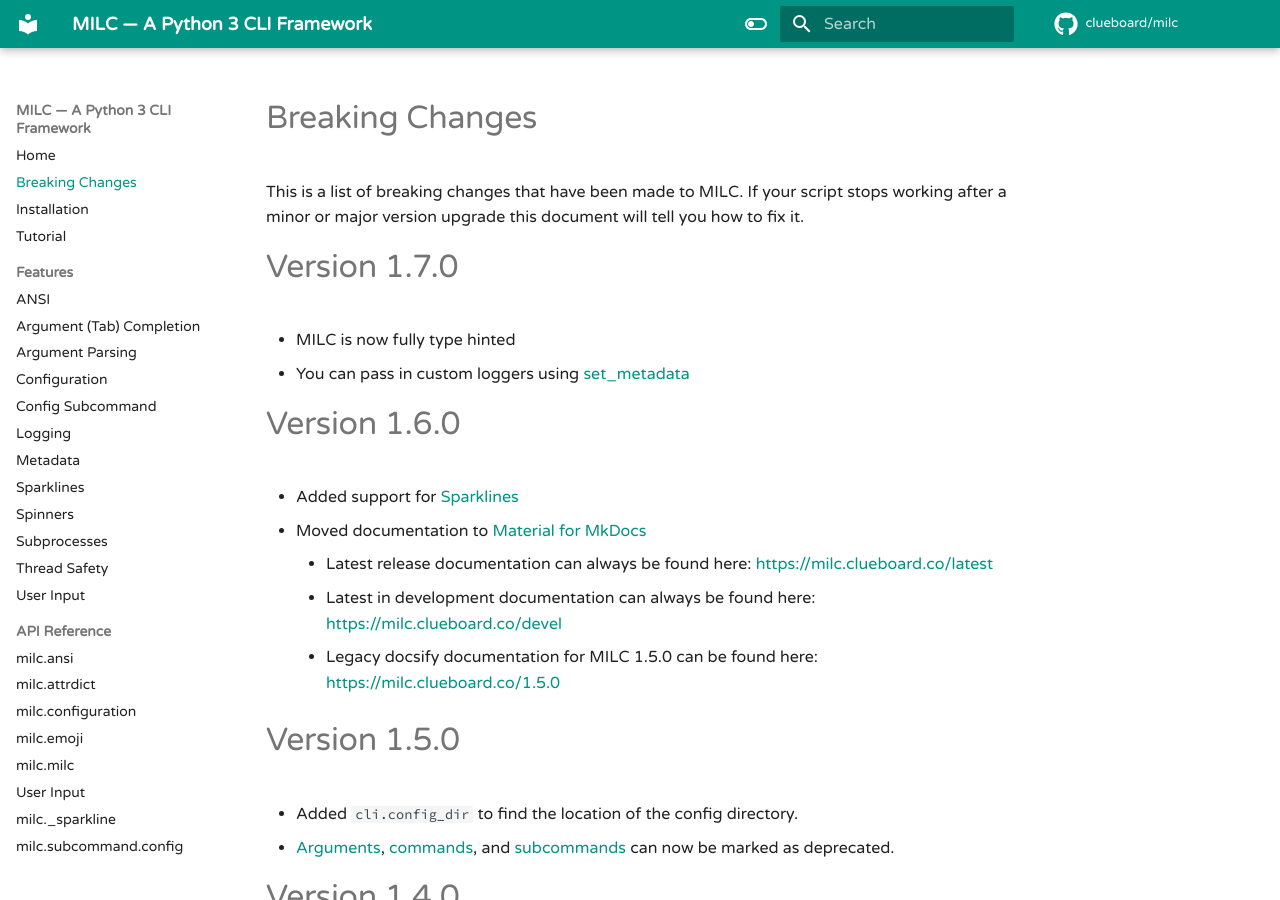
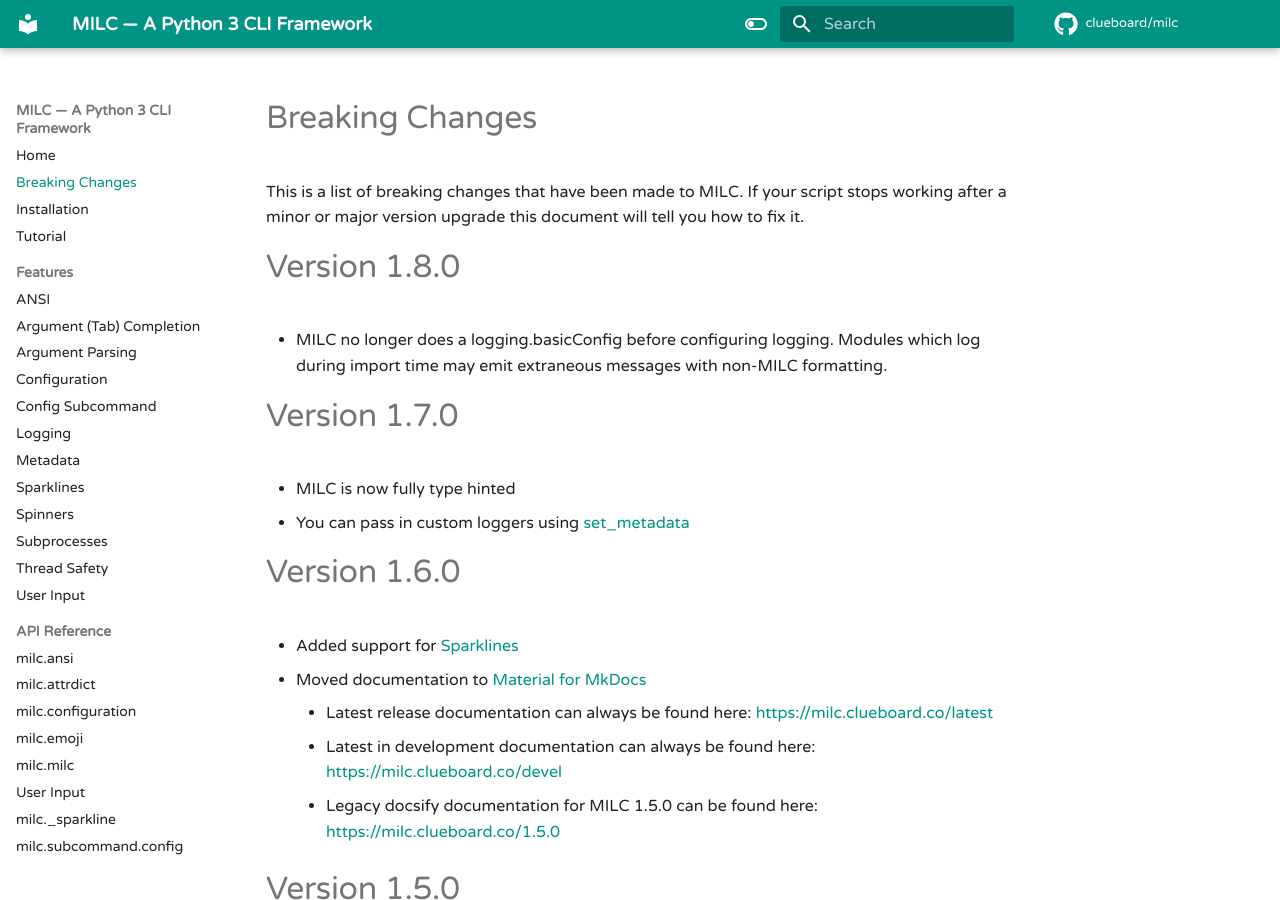
Before and after one commit to clueboard/milc, an MkDocs documentation site: the page built from docs/breaking_changes.md, in a window 1280 px wide and 900 px high. Built offline with MkDocs 1.6.1 and Material for MkDocs 9.7.7, drawn with Linux system fonts in a browser that asks for light colours; comment, search, counter and statistics services are not loaded; the version menu is left out.

Commit message:
update the breaking changes log

```diff
--- a/docs/breaking_changes.md
+++ b/docs/breaking_changes.md
@@ -1,6 +1,9 @@
 # Breaking Changes
 
 This is a list of breaking changes that have been made to MILC. If your script stops working after a minor or major version upgrade this document will tell you how to fix it.
+
+# Version 1.8.0
+* MILC no longer does a logging.basicConfig before configuring logging. Modules which log during import time may emit extraneous messages with non-MILC formatting.
 
 # Version 1.7.0
 * MILC is now fully type hinted
```
